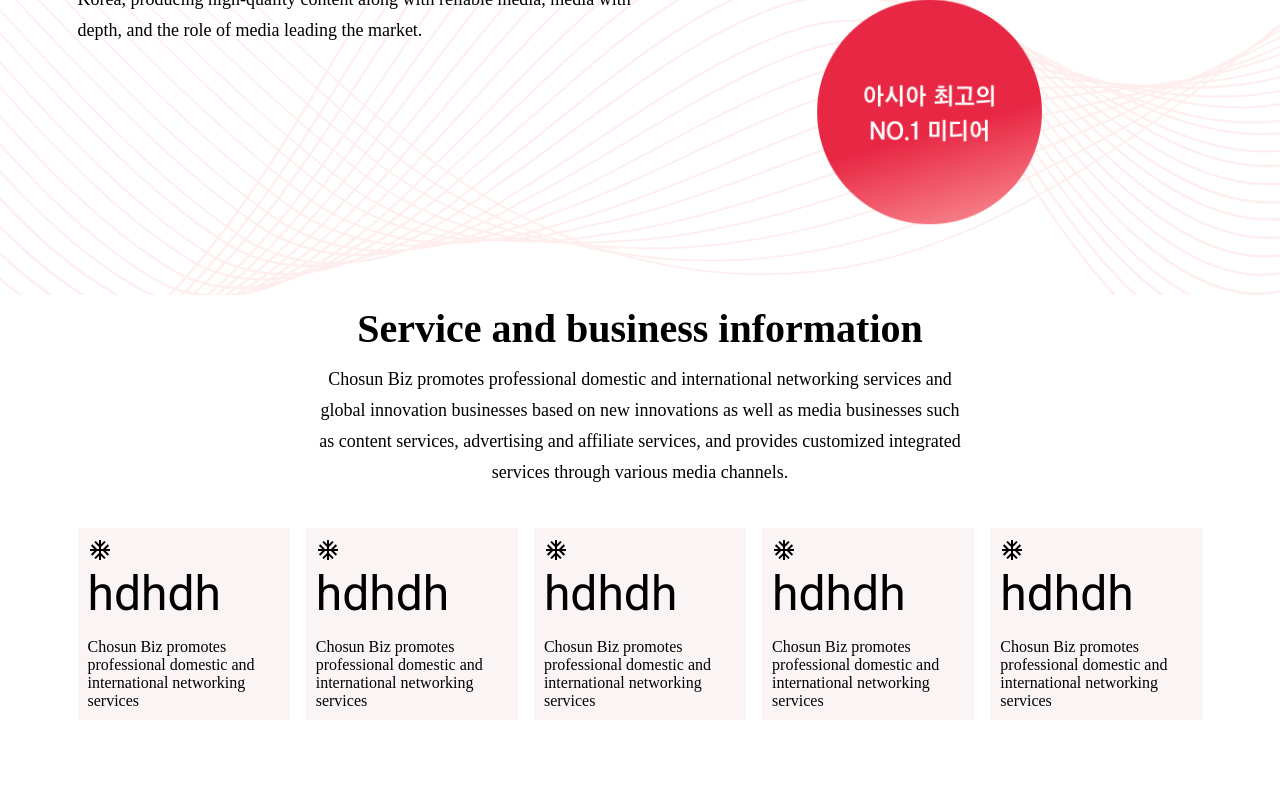
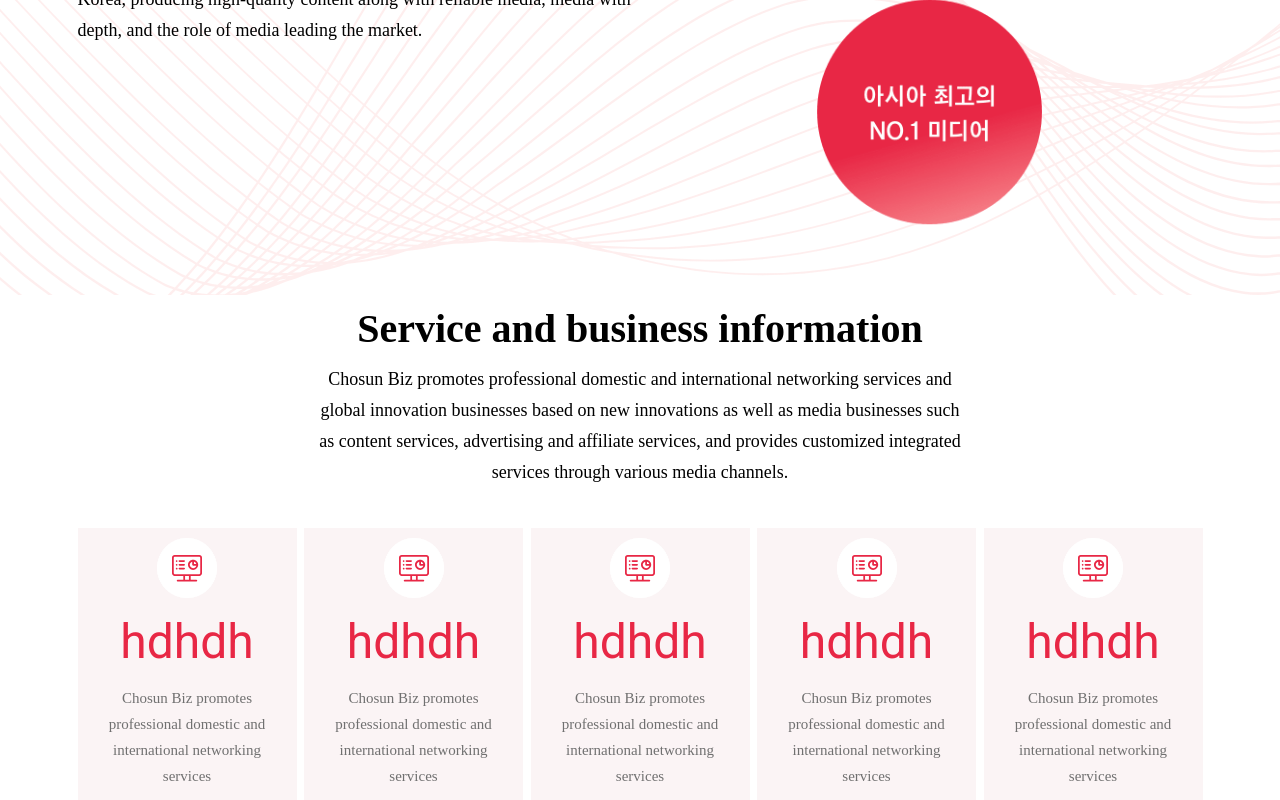
Before and after one commit to thanhthuat/test-f1, a Next.js app: page / in a window 1280 px wide. Shown: the part 3233-4033 px from the top of the page. Before the commit the page ends 3953 px from the top, so only its background shows below. Built offline with nearby package versions, Linux system fonts and the light colour scheme.

Commit message:
done service

```diff
--- a/components/common/box-service/box-service.tsx
+++ b/components/common/box-service/box-service.tsx
@@ -2,8 +2,9 @@
 import Box from "@mui/material/Box";
 import Stack from "@mui/material/Stack";
 import Typography from "@mui/material/Typography";
+import Image from "next/image";
 interface Icon {
-  icon: string | ReactNode;
+  url: string ;
   title: string;
   description: string;
 }
@@ -13,15 +14,19 @@
 
 const BoxService: React.FC<IPropsBoxService> = ({ item }) => {
   return (
-    <Box sx={{ padding: "10px", backgroundColor: "#fbf4f5" ,width:'219px'}}>
-      <Stack direction={{ xs: "column", sm: "column" }}>
-        <div>{item.icon}</div>
-
+    <Box
+      className="prexfixboxservice"
+      sx={{ padding: " 10px", backgroundColor: "#fbf4f5", width: "219px" }}
+    >
+      <Stack direction={{ xs: "column", sm: "column" }} alignItems="center">
+        <div className="prexfixboxservice-icon">
+          <Image src={item.url} alt={item.title} />
+        </div>
         <Box>
-          <Typography variant="h3" gutterBottom>
+          <Typography variant="h3" gutterBottom className="prexfixboxservice-title">
             {item.title}
           </Typography>
-          <p> {item.description}</p>
+          <p className="prexfixboxservice-description"> {item.description}</p>
         </Box>
       </Stack>
     </Box>
--- a/components/company/layout/company-service.tsx
+++ b/components/company/layout/company-service.tsx
@@ -1,35 +1,35 @@
 import React, { ReactNode } from "react";
-import AcUnitIcon from "@mui/icons-material/AcUnit";
 import Stack from "@mui/material/Stack";
+import img from 'public/image/company/service_icon1.svg'
 import BoxService from "@components/common/box-service/box-service";
 interface Icon {
-  icon: string | ReactNode;
+  url: string;
   title: string;
   description: string;
 }
 const arr: Icon[] = [
   {
-    icon: <AcUnitIcon />,
+     url:img,
     title: "hdhdh",
     description: " Chosun Biz promotes professional domestic and international networking services",
   },
   {
-    icon: <AcUnitIcon />,
+     url:img,
     title: "hdhdh",
     description: " Chosun Biz promotes professional domestic and international networking services",
   },
   {
-    icon: <AcUnitIcon />,
+     url:img,
     title: "hdhdh",
     description: " Chosun Biz promotes professional domestic and international networking services",
   },
   {
-    icon: <AcUnitIcon />,
+     url:img,
     title: "hdhdh",
     description: " Chosun Biz promotes professional domestic and international networking services",
   },
   {
-    icon: <AcUnitIcon />,
+     url:img,
     title: "hdhdh",
     description: " Chosun Biz promotes professional domestic and international networking services",
   },
@@ -47,9 +47,14 @@
             integrated services through various media channels.
           </p>
         </div>
-        <Stack direction="row" spacing={2} className="wapper">
-          {arr.map((item) => {
-            return <BoxService item={item} />;
+        <Stack
+          direction="row"
+          spacing={0}
+          className="wapper prefixservice-baner"
+          sx={{ flexWrap: "wrap" }}
+        >
+          {arr.map((item, index) => {
+            return <BoxService item={item} key={`${item.title}-${index}`} />;
           })}
         </Stack>
       </div>
--- /dev/null
+++ b/styles/scss/_boxservice.scss
@@ -0,0 +1,25 @@
+.prexfixboxservice{
+    padding-top: 51px;
+    text-align: center;
+    &-icon{
+        height: 60px;
+        width: 60px;
+        background-color: #fff;
+        border-radius: 50%;
+        margin-bottom: 16px;
+    }
+    &-title{
+        text-align: center;
+        font-size: 20px;
+            font-weight: bold;
+            color: #e82745;
+            line-height: 1.5;
+            margin-bottom: 12px;
+    }
+    &-description{
+            font-size: 15px;
+                font-weight: normal;
+                color: #707070;
+                line-height: 1.73;
+    }
+}
--- a/styles/scss/_service-company.scss
+++ b/styles/scss/_service-company.scss
@@ -17,4 +17,7 @@
       font-weight: normal;
     }
   }
+  &-baner{
+    justify-content: space-between;
+  }
 }
--- a/styles/scss/index.scss
+++ b/styles/scss/index.scss
@@ -6,3 +6,4 @@
 @import './organization-company';
 @import './vison-company';
 @import './service-company';
+@import './boxservice';
```
Also changed, not shown: public/image/company/service_icon1.svg (added).
